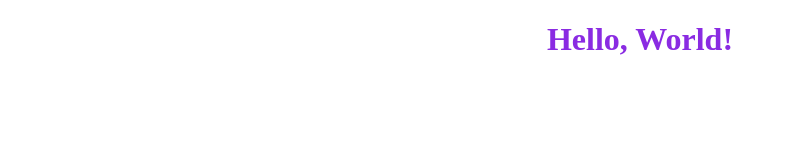
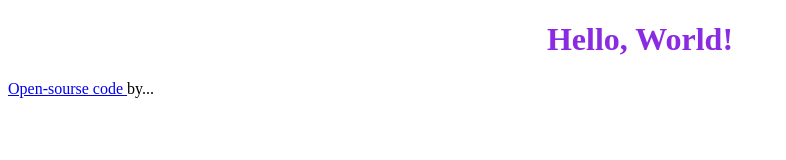
Before and after one commit to komisssarova/myapp, a plain HTML site: page new/index.html in a window 1280 px wide. Shown: the whole page, without its empty margins (0-786 px from the left). Drawn offline with Linux system fonts and the light colour scheme.

Commit message:
added link to my GitHub project

```diff
--- a/new/index.html
+++ b/new/index.html
@@ -9,6 +9,16 @@
   </head>
   <body>
     <h1>Hello, World!</h1>
+    <span>
+      <a
+        id="gitHubLink"
+        href="https://github.com/komisssarova/myapp/blob/main/new/index.html"
+        target="_blank"
+      >
+        Open-sourse code
+      </a>
+      by...
+    </span>
     <script src="src/index.js"></script>
   </body>
 </html>
```
